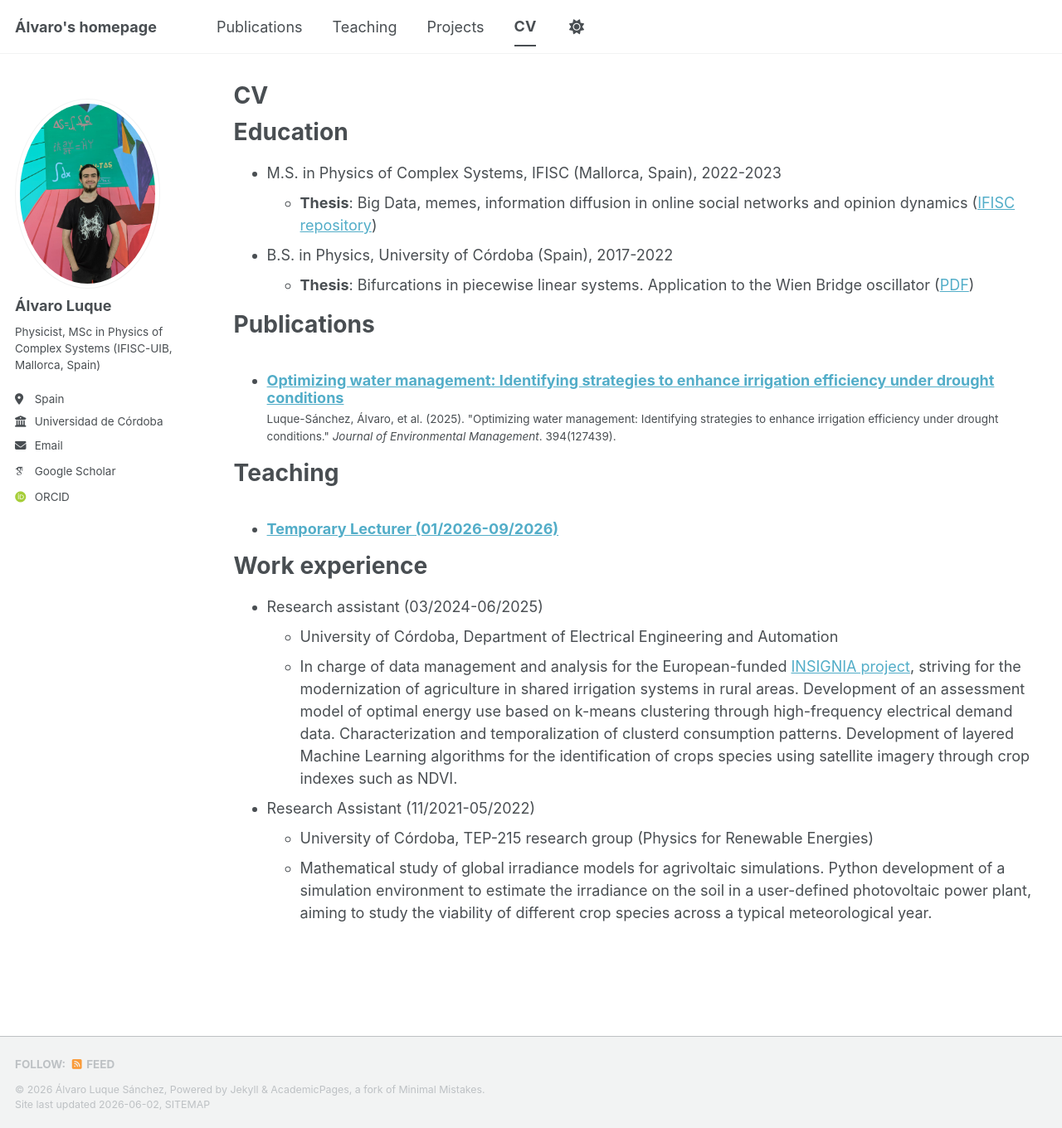
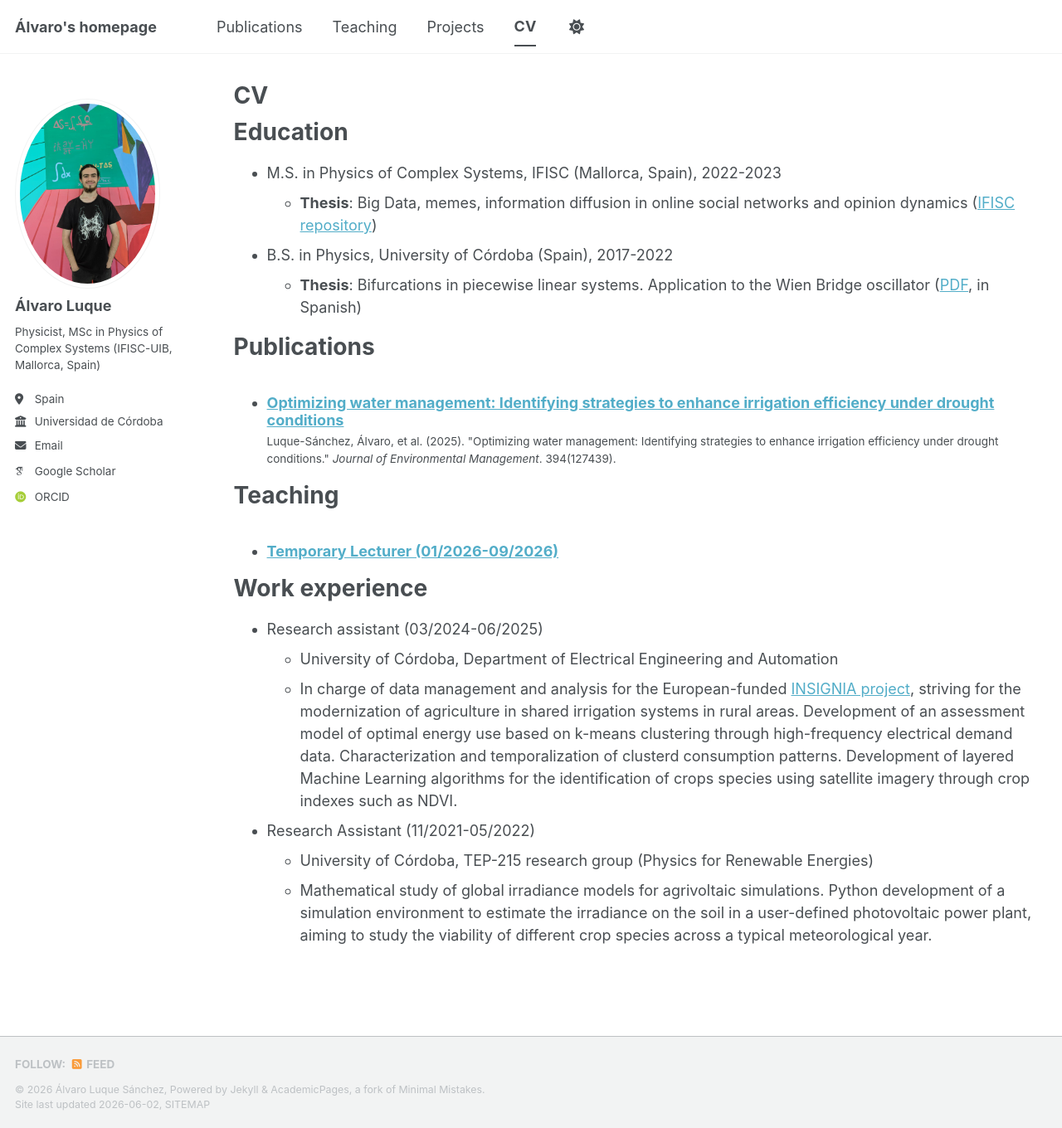
Before and after one commit to alvaro-luque/alvaro-luque.github.io, a Jekyll site: the page built from _pages/cv.md, in a window 1280 px wide and 1360 px high. Shown: the whole window at 83% size. Built offline with Jekyll 4.4.1, drawn with Linux system fonts in a browser that asks for light colours; some web fonts are replaced; a script bundle is joined from its source files by our own code; library files that are not in the unit come from our copies.

Commit message:
Update cv.md

```diff
--- a/_pages/cv.md
+++ b/_pages/cv.md
@@ -14,7 +14,7 @@ Education
 * M.S. in Physics of Complex Systems, IFISC (Mallorca, Spain), 2022-2023
   * **Thesis**: Big Data, memes, information diffusion in online social networks and opinion dynamics ([IFISC repository](https://ifisc.uib-csic.es/en/publications/big-data-memes-information-diffusion-in-online-soc/){:target="_blank" rel="noopener"})
 * B.S. in Physics, University of Córdoba (Spain), 2017-2022
-  * **Thesis**: Bifurcations in piecewise linear systems. Application to the Wien Bridge oscillator ([PDF](/files/TFG_final.pdf){:target="_blank" rel="noopener"})
+  * **Thesis**: Bifurcations in piecewise linear systems. Application to the Wien Bridge oscillator ([PDF](/files/TFG_final.pdf){:target="_blank" rel="noopener"}, in Spanish)
 
 Publications
 ======
```
